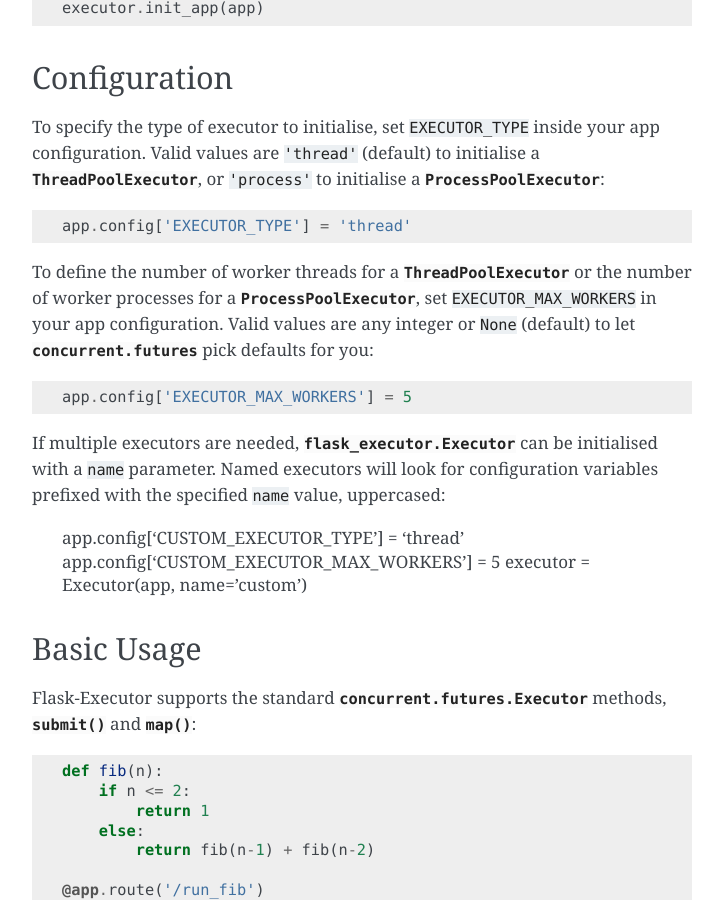
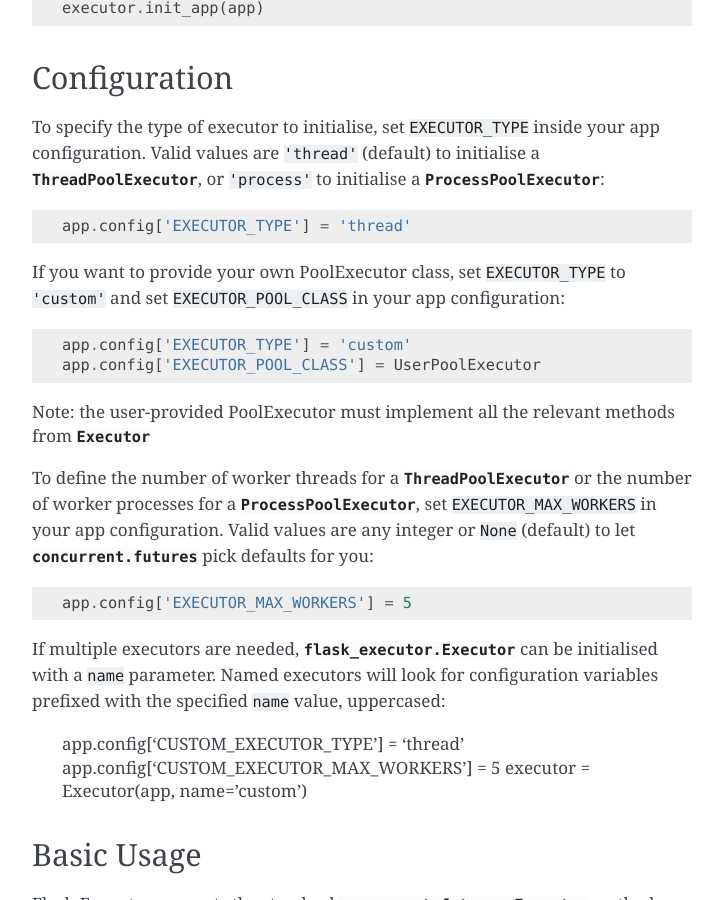
Before and after one commit to dchevell/flask-executor, a Sphinx documentation site: the page built from docs/index.rst, in a window 1280 px wide and 900 px high, scrolled down 645 px. Shown: the whole window, without its empty margins (388-1111 px from the left). Built offline with Sphinx 7.4.7, drawn with Linux system fonts in a browser that asks for light colours.

Commit message:
Add documentation for custom executor

```diff
--- a/docs/index.rst
+++ b/docs/index.rst
@@ -44,6 +44,13 @@ Valid values are ``'thread'`` (default) to initialise a
 :class:`~concurrent.futures.ProcessPoolExecutor`::
 
     app.config['EXECUTOR_TYPE'] = 'thread'
+
+If you want to provide your own PoolExecutor class, set ``EXECUTOR_TYPE`` to ``'custom'`` and set ``EXECUTOR_POOL_CLASS`` in your app configuration::
+
+    app.config['EXECUTOR_TYPE'] = 'custom'
+    app.config['EXECUTOR_POOL_CLASS'] = UserPoolExecutor
+
+Note: the user-provided PoolExecutor must implement all the relevant methods from :class:`~concurrent.futures.Executor`
 
 To define the number of worker threads for a :class:`~concurrent.futures.ThreadPoolExecutor` or the
 number of worker processes for a :class:`~concurrent.futures.ProcessPoolExecutor`, set
```
